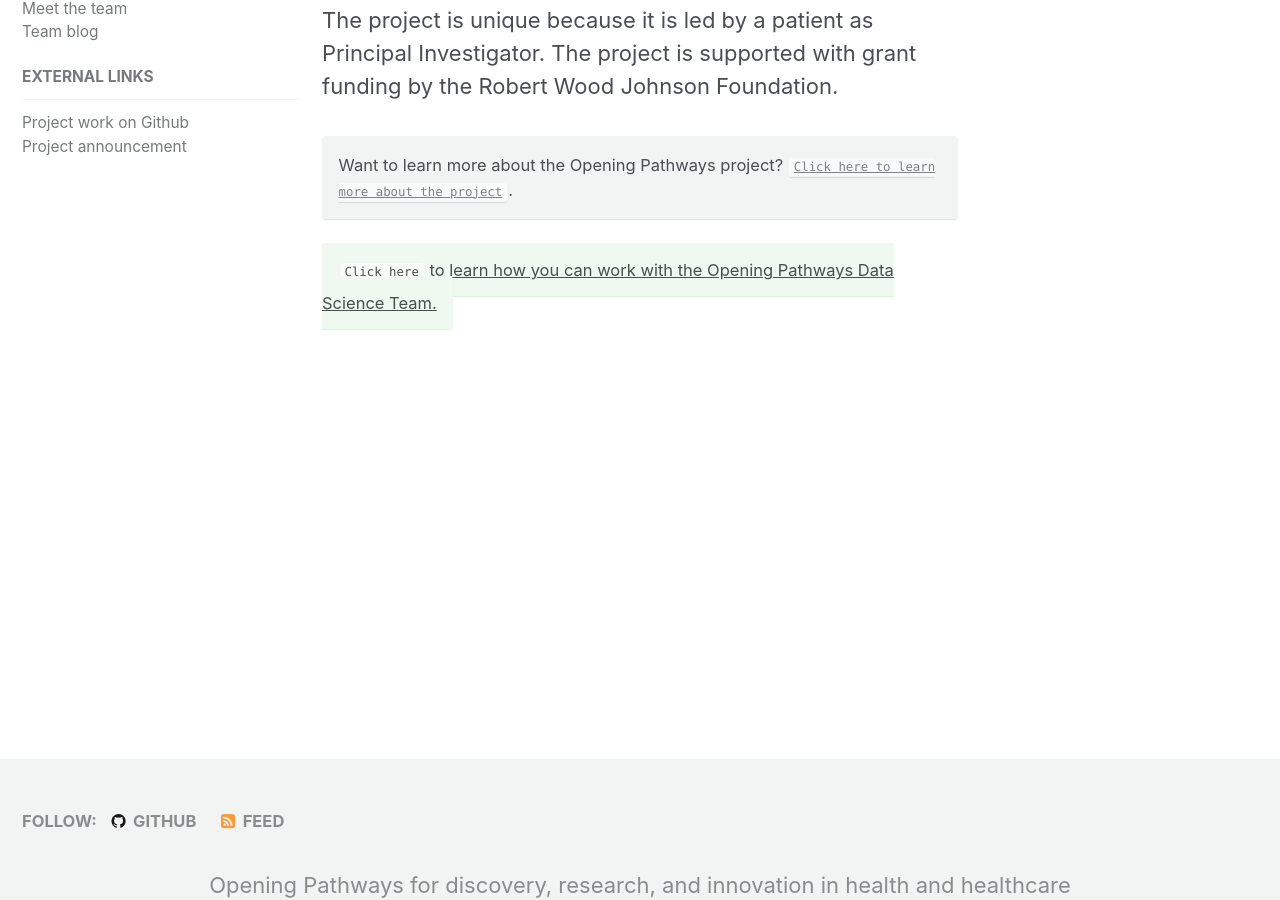
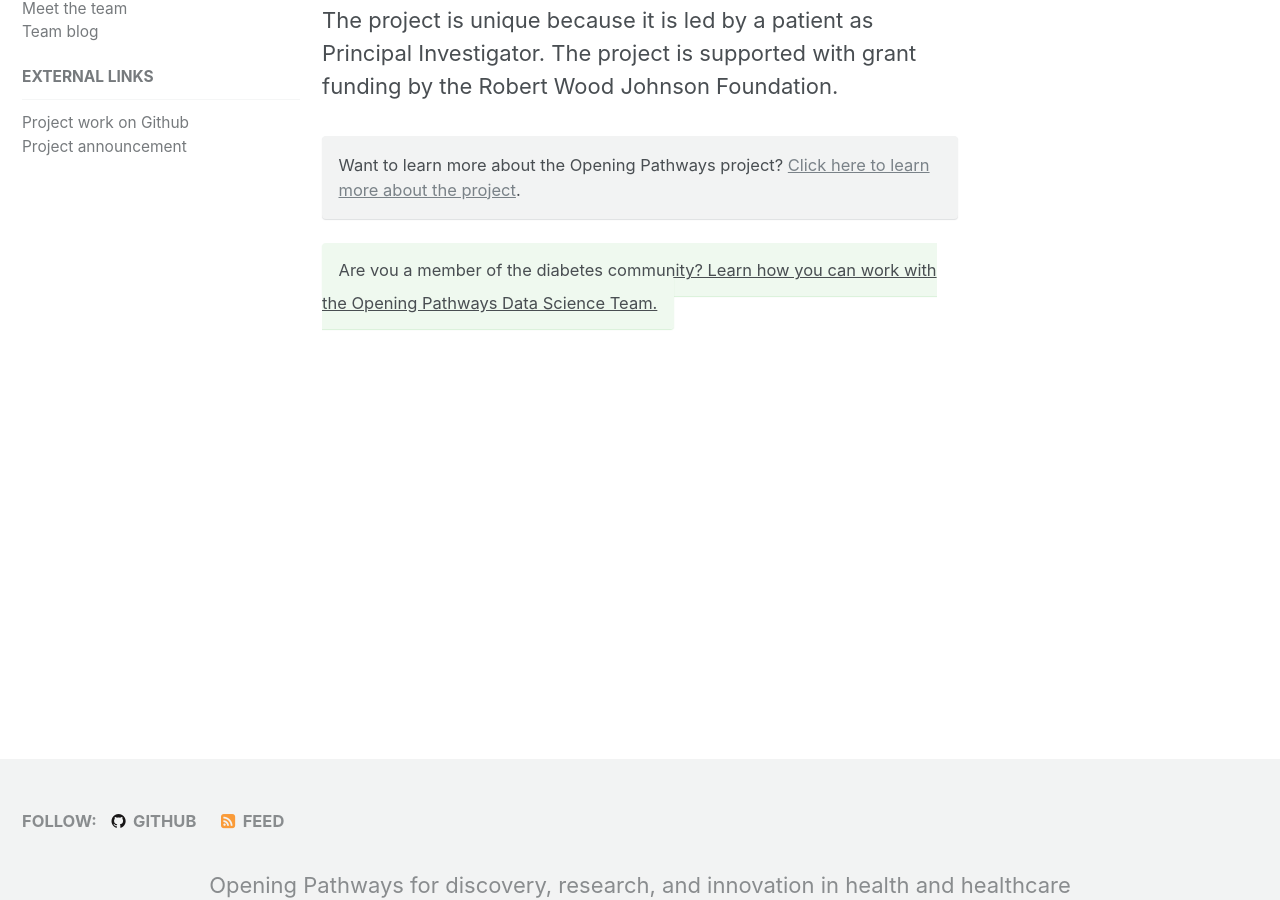
Before and after one commit to opening-pathways/website, a Jekyll site: the page built from index.html, in a window 1280 px wide and 900 px high, scrolled down 570 px. Built offline with Jekyll 4.4.1, drawn with Linux system fonts in a browser that asks for light colours.

Commit message:
Remove highlighter emphasis

```diff
--- a/index.html
+++ b/index.html
@@ -8,6 +8,6 @@
 
 This project is a collaboration between patients and traditional researchers to explore the processes around discovery, research, and innovation in health and healthcare. The project is unique because it is led by a patient as Principal Investigator. The project is supported with grant funding by the Robert Wood Johnson Foundation.
 
-<p class="notice--primary"> Want to learn more about the Opening Pathways project? <code class="highlighter-rouge"><a href="/about">Click here to learn more about the project</a></code>.</p>
+<p class="notice--primary"> Want to learn more about the Opening Pathways project? <a href="/about">Click here to learn more about the project</a>.</p>
 
-<p><a href="/work-with-data-science-team" class="notice--success"><code class="highlighter-rouge">Click here</code> to learn how you can work with the Opening Pathways Data Science Team.</a></p>
+<p><a href="/work-with-data-science-team" class="notice--success">Are you a member of the diabetes community? Learn how you can work with the Opening Pathways Data Science Team.</a></p>
```
